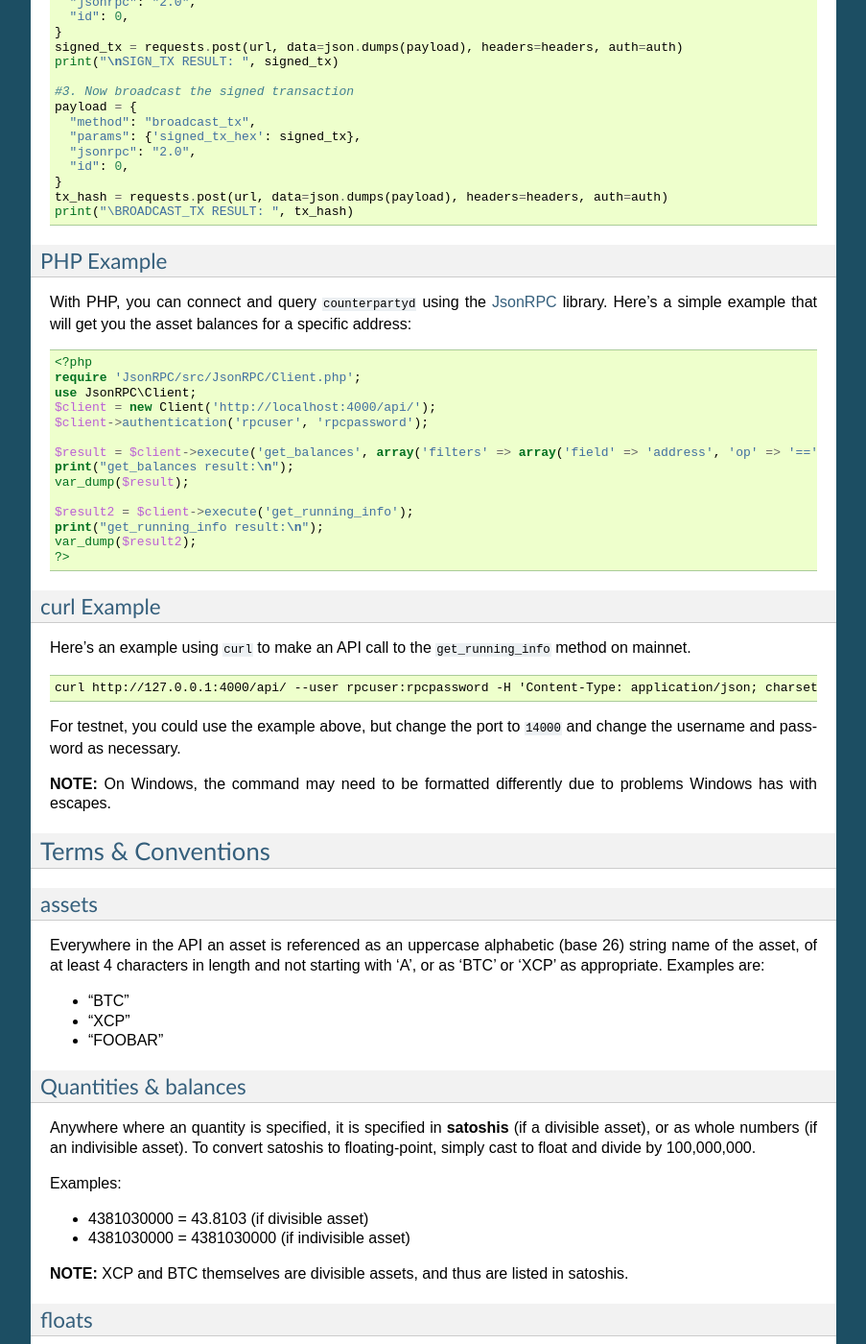
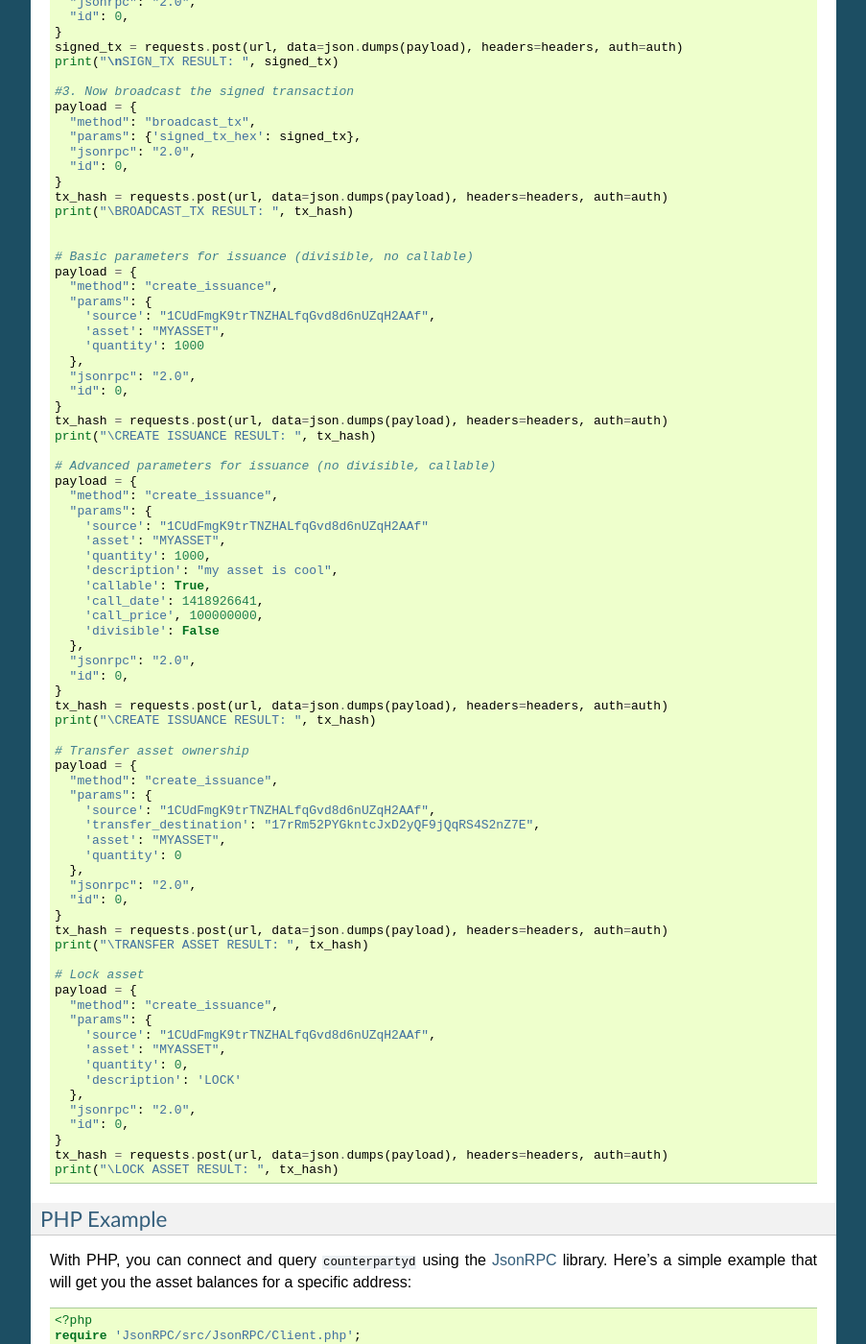
Before and after one commit to CounterpartyXCP/counterparty-core, a Sphinx documentation site: the page built from docs/API.rst, in a window 1280 px wide and 1400 px high, scrolled down 4024 px. Shown: the whole window at 96% size, without its empty margins (198-1101 px from the left). Built offline with Sphinx 7.4.7, drawn with Linux system fonts in a browser that asks for light colours.

Commit message:
Add examples for issuance

```diff
--- a/docs/API.rst
+++ b/docs/API.rst
@@ -170,6 +170,69 @@ Python Example
     tx_hash = requests.post(url, data=json.dumps(payload), headers=headers, auth=auth)
     print("\BROADCAST_TX RESULT: ", tx_hash)
 
+
+    # Basic parameters for issuance (divisible, no callable)
+    payload = {
+      "method": "create_issuance",
+      "params": {
+        'source': "1CUdFmgK9trTNZHALfqGvd8d6nUZqH2AAf",
+        'asset': "MYASSET",
+        'quantity': 1000
+      },
+      "jsonrpc": "2.0",
+      "id": 0,
+    }
+    tx_hash = requests.post(url, data=json.dumps(payload), headers=headers, auth=auth)
+    print("\CREATE ISSUANCE RESULT: ", tx_hash)
+
+    # Advanced parameters for issuance (no divisible, callable)
+    payload = {
+      "method": "create_issuance",
+      "params": {
+        'source': "1CUdFmgK9trTNZHALfqGvd8d6nUZqH2AAf"
+        'asset': "MYASSET",
+        'quantity': 1000,
+        'description': "my asset is cool",
+        'callable': True,
+        'call_date': 1418926641,
+        'call_price', 100000000,
+        'divisible': False
+      },
+      "jsonrpc": "2.0",
+      "id": 0,
+    }
+    tx_hash = requests.post(url, data=json.dumps(payload), headers=headers, auth=auth)
+    print("\CREATE ISSUANCE RESULT: ", tx_hash)
+
+    # Transfer asset ownership
+    payload = {
+      "method": "create_issuance",
+      "params": {
+        'source': "1CUdFmgK9trTNZHALfqGvd8d6nUZqH2AAf",
+        'transfer_destination': "17rRm52PYGkntcJxD2yQF9jQqRS4S2nZ7E",
+        'asset': "MYASSET",
+        'quantity': 0
+      },
+      "jsonrpc": "2.0",
+      "id": 0,
+    }
+    tx_hash = requests.post(url, data=json.dumps(payload), headers=headers, auth=auth)
+    print("\TRANSFER ASSET RESULT: ", tx_hash)
+
+    # Lock asset
+    payload = {
+      "method": "create_issuance",
+      "params": {
+        'source': "1CUdFmgK9trTNZHALfqGvd8d6nUZqH2AAf",
+        'asset': "MYASSET",
+        'quantity': 0,
+        'description': 'LOCK'
+      },
+      "jsonrpc": "2.0",
+      "id": 0,
+    }
+    tx_hash = requests.post(url, data=json.dumps(payload), headers=headers, auth=auth)
+    print("\LOCK ASSET RESULT: ", tx_hash)
 
 PHP Example
 ^^^^^^^^^^^^
```
